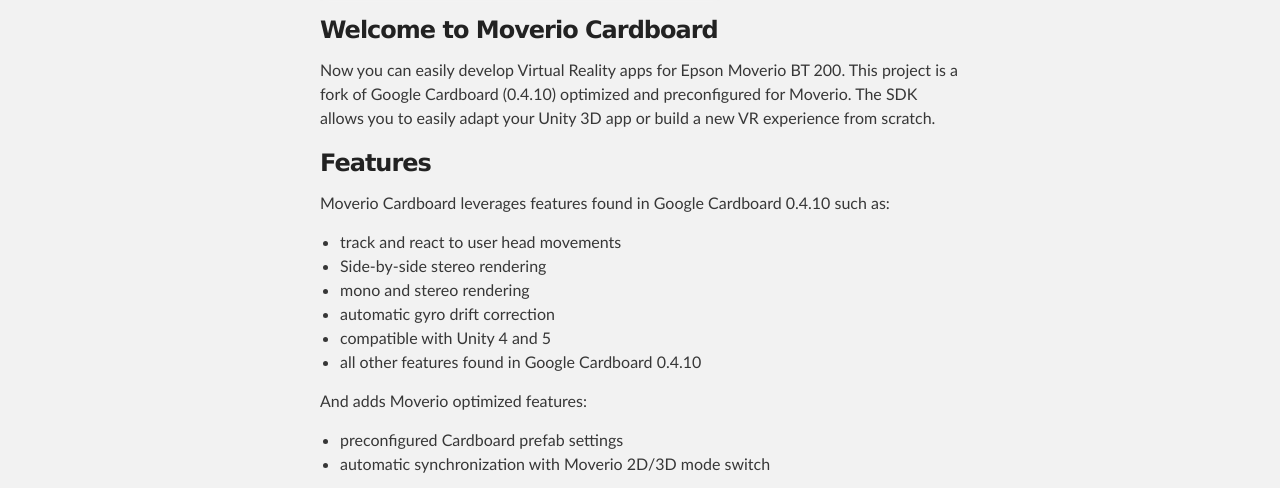
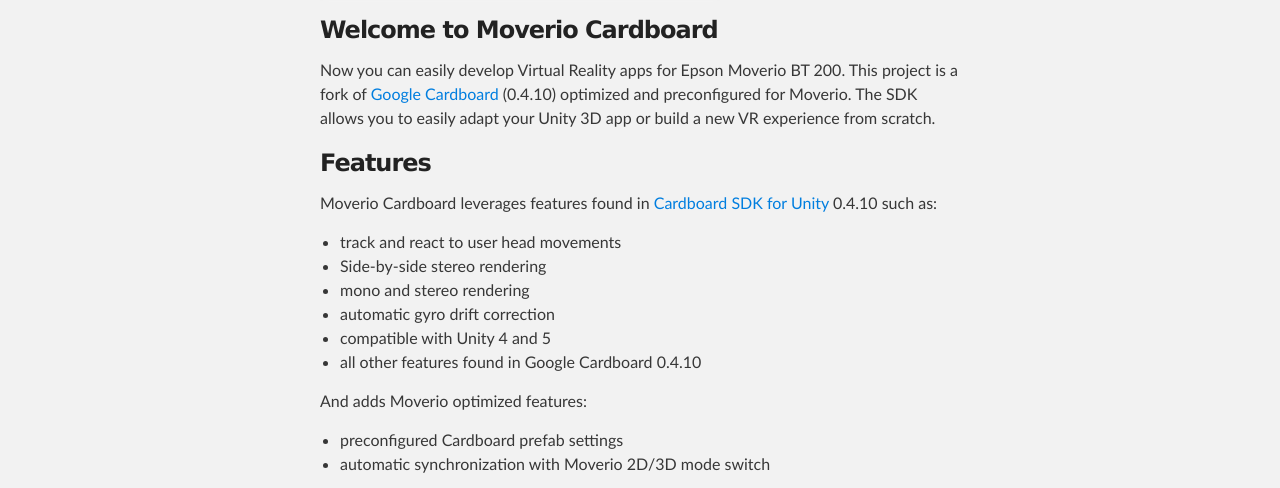
Before and after one commit to hololeo/moverio-cardboard, a plain HTML site: page index.html in a window 1280 px wide. Shown: the part 599-1087 px from the top of the page. Drawn offline with Linux system fonts and the light colour scheme.

```diff
--- a/index.html
+++ b/index.html
@@ -36,12 +36,12 @@
 <h3>
 <a id="welcome-to-moverio-cardboard" class="anchor" href="#welcome-to-moverio-cardboard" aria-hidden="true"><span class="octicon octicon-link"></span></a>Welcome to Moverio Cardboard</h3>
 
-<p>Now you can easily develop Virtual Reality apps for Epson Moverio BT 200. This project is a fork of Google Cardboard (0.4.10) optimized and preconfigured for Moverio. The SDK allows you to easily adapt your Unity 3D app or build a new VR experience from scratch.</p>
+<p>Now you can easily develop Virtual Reality apps for Epson Moverio BT 200. This project is a fork of <a href="https://www.google.com/get/cardboard/">Google Cardboard</a> (0.4.10) optimized and preconfigured for Moverio. The SDK allows you to easily adapt your Unity 3D app or build a new VR experience from scratch.</p>
 
 <h3>
 <a id="features" class="anchor" href="#features" aria-hidden="true"><span class="octicon octicon-link"></span></a>Features</h3>
 
-<p>Moverio Cardboard leverages features found in Google Cardboard 0.4.10 such as:</p>
+<p>Moverio Cardboard leverages features found in <a href="https://developers.google.com/cardboard/unity/">Cardboard SDK for Unity</a> 0.4.10 such as:</p>
 
 <ul>
 <li>track and react to user head movements</li>
```
Also changed, not shown: params.json (+1 -1 lines).
